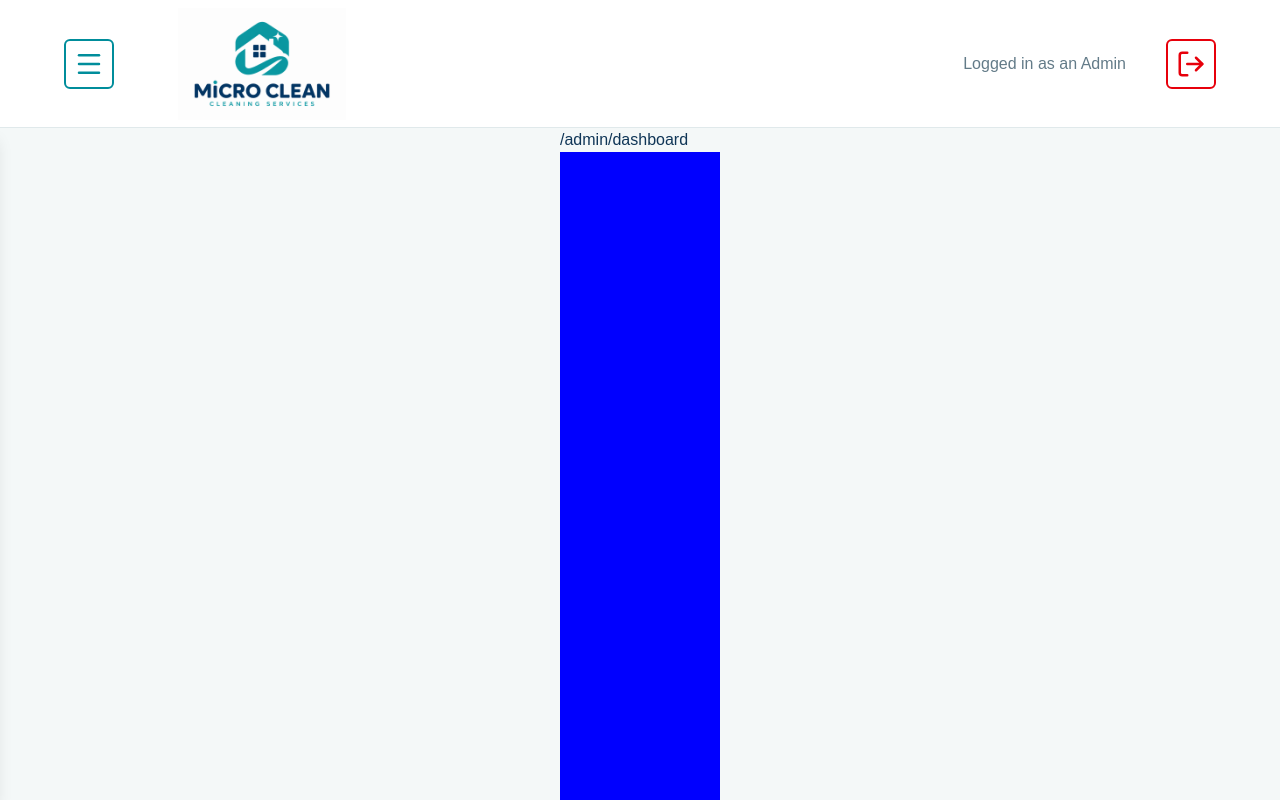
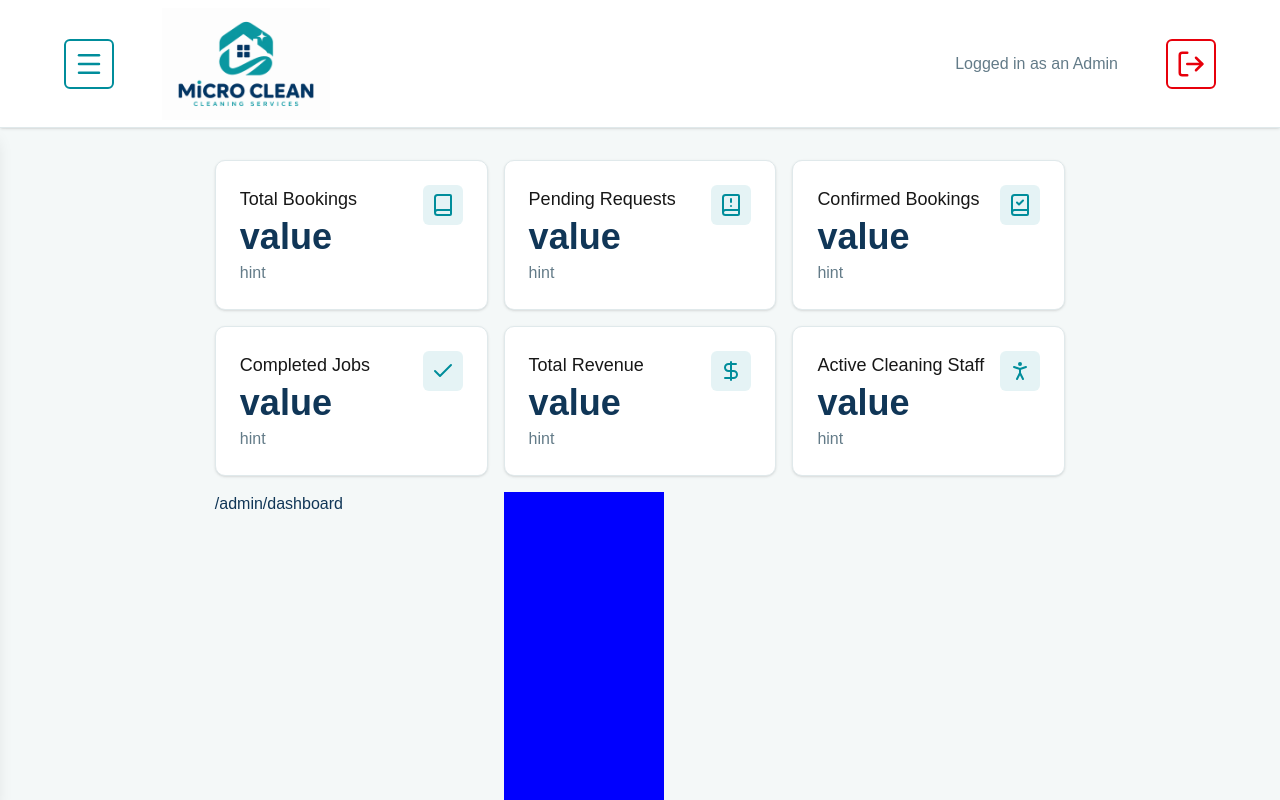
Before and after one commit to shiro-z117/jubilant-lamp, a Next.js app in the folder mcsm-dashboard/: page /admin/dashboard in a window 1280 px wide. Shown: the top 800 px of the page. Built offline with nearby package versions, Linux system fonts and the light colour scheme.

Commit message:
kpi cards created and added to dashboard

```diff
--- a/mcsm-dashboard/src/app/(admin)/admin/dashboard/page.tsx
+++ b/mcsm-dashboard/src/app/(admin)/admin/dashboard/page.tsx
@@ -1,6 +1,52 @@
-export default function Home() {
+import KpiCard from "@/components/ui/KpiCard";
+import {
+  Book,
+  BookAlert,
+  BookCheck,
+  Check,
+  DollarSign,
+  PersonStanding,
+} from "lucide-react";
+
+export default function AdminDashboard() {
   return (
-    <div>
+    <div className="grid grid-cols-1 gap-4 sm:grid-cols-2 lg:grid-cols-3">
+      <KpiCard
+        label={"Total Bookings"}
+        value={"value"}
+        icon={Book}
+        hint={"hint"}
+      />
+      <KpiCard
+        label={"Pending Requests"}
+        value={"value"}
+        icon={BookAlert}
+        hint={"hint"}
+      />
+      <KpiCard
+        label={"Confirmed Bookings"}
+        value={"value"}
+        icon={BookCheck}
+        hint={"hint"}
+      />
+      <KpiCard
+        label={"Completed Jobs"}
+        value={"value"}
+        icon={Check}
+        hint={"hint"}
+      />
+      <KpiCard
+        label={"Total Revenue"}
+        value={"value"}
+        icon={DollarSign}
+        hint={"hint"}
+      />
+      <KpiCard
+        label={"Active Cleaning Staff"}
+        value={"value"}
+        icon={PersonStanding}
+        hint={"hint"}
+      />
       /admin/dashboard
       <div
         style={{ width: "10rem", height: "100rem", backgroundColor: "blue" }}
--- a/mcsm-dashboard/src/app/globals.css
+++ b/mcsm-dashboard/src/app/globals.css
@@ -43,6 +43,7 @@
   --color-input: var(--input);
   --color-ring: var(--ring);
   --spacing-header: var(--header-height);
+  --radius-lg: var(--radius);
 }
 
 body {
--- a/mcsm-dashboard/src/components/layout/Header.tsx
+++ b/mcsm-dashboard/src/components/layout/Header.tsx
@@ -15,7 +15,7 @@ export default function Header({ adminLogin }: HeaderProps) {
   const [open, setOpen] = useState(false);
 
   return (
-    <header className="sticky top-0 z-50 flex h-header items-center gap-4 border-b border-border bg-card px-[max(5vw,1.5rem)]">
+    <header className="sticky top-0 z-50 flex h-header items-center gap-4 border-b border-border bg-card px-[max(5vw,1.5rem)] shadow-sm mb-8">
       {adminLogin && (
         <>
           <button
@@ -36,21 +36,21 @@ export default function Header({ adminLogin }: HeaderProps) {
           <Sidebar open={open} onClose={() => setOpen(false)} />
         </>
       )}
-      <Link className="brand" href="/" aria-label="Home">
+      <Link className="shrink-0" href="/" aria-label="Home">
         <Image
           loading="eager"
           src={logo}
           alt="Micro Clean Cleaning Services"
-          className={`h-28 w-auto ${adminLogin ? "ml-12" : ""}`}
+          className={`h-28 w-42 ${adminLogin ? "ml-8" : ""}`}
         />
       </Link>
-      <div className="header-note ml-auto text-muted-foreground">
-        Logged in as a{adminLogin ? "n Admin" : " Staff"}
+      <div className="ml-auto mr-8 text-muted-foreground">
+        Logged in as a{adminLogin ? "n Admin" : " Cleaning Staff"}
       </div>
       {/**TODO: make the logout button functional */}
       <button
         aria-label="Log out"
-        className="ml-6 cursor-pointer rounded-md border-2 border-destructive p-2 text-destructive"
+        className="cursor-pointer rounded-md border-2 border-destructive p-2 text-destructive"
       >
         <LogOut size={30} aria-hidden="true" />
       </button>
--- /dev/null
+++ b/mcsm-dashboard/src/components/ui/Card.tsx
@@ -0,0 +1,18 @@
+import type { ReactNode } from "react";
+
+type CardProps = {
+  title?: string;
+  children: ReactNode;
+  className?: string;
+};
+
+export default function Card({ title, children, className = "" }: CardProps) {
+  return (
+    <section
+      className={`rounded-lg border border-border bg-card p-6 text-card-foreground shadow-sm ${className}`}
+    >
+      {title && <h2 className="mb-4 text-lg font-semibold">{title}</h2>}
+      {children}
+    </section>
+  );
+}
--- /dev/null
+++ b/mcsm-dashboard/src/components/ui/KpiCard.tsx
@@ -0,0 +1,33 @@
+import type { LucideIcon } from "lucide-react";
+import Card from "@/components/ui/Card";
+
+type KpiCardProps = {
+  label: string;
+  value: string | number;
+  icon?: LucideIcon;
+  hint?: string;
+};
+
+export default function KpiCard({
+  label,
+  value,
+  icon: Icon,
+  hint,
+}: KpiCardProps) {
+  return (
+    <Card>
+      <div className="flex items-start justify-between gap-4">
+        <div>
+          <p className="text-lg text-secondary-foreground">{label}</p>
+          <p className="mt-1 text-4xl font-semibold">{value}</p>
+          {hint && <p className="mt-1 text-md text-muted-foreground">{hint}</p>}
+        </div>
+        {Icon && (
+          <div className="rounded-md bg-primary/10 p-2 text-primary">
+            <Icon size={24} aria-hidden="true" />
+          </div>
+        )}
+      </div>
+    </Card>
+  );
+}
```
